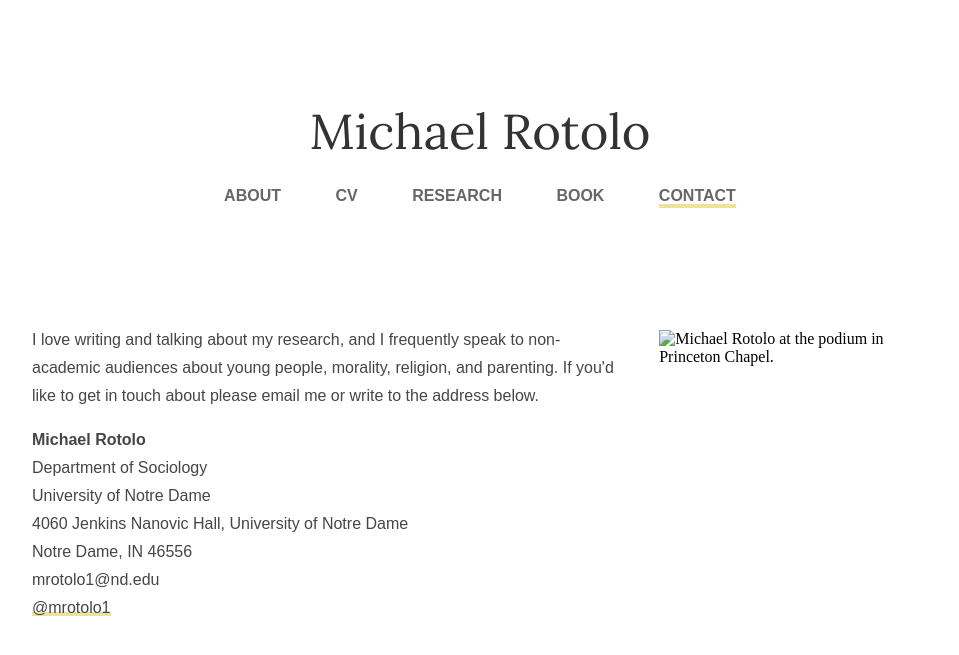
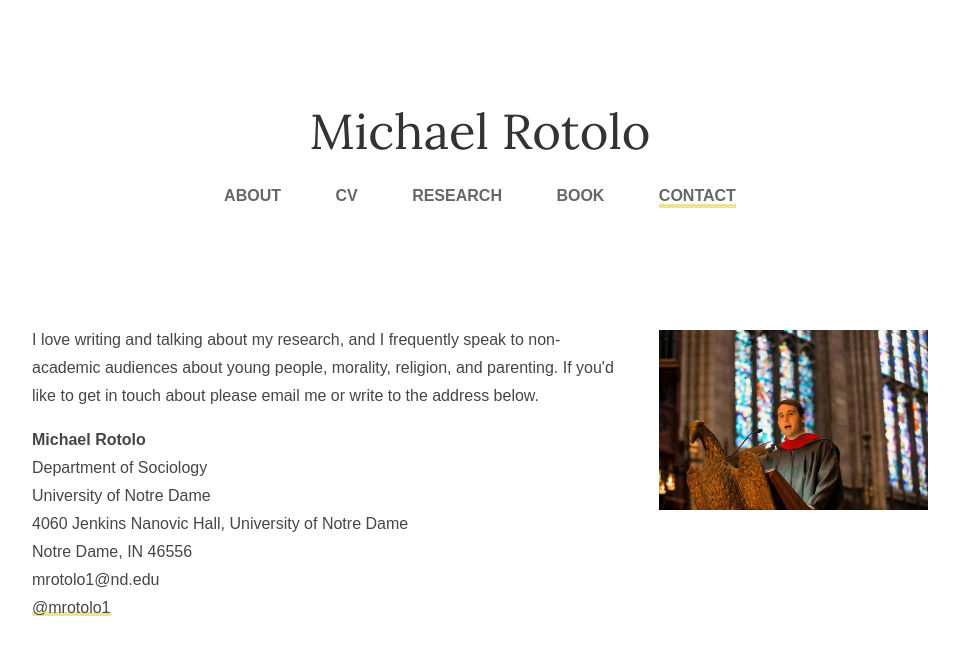
Before and after one commit to michaelrotolo/github.io, a Jekyll site: the page built from contact/index.html, in a window 1280 px wide. Shown: the top 655 px of the page, without its empty margins (160-1119 px from the left). Built offline with Jekyll 4.4.1, drawn with Linux system fonts in a browser that asks for light colours; some web fonts are replaced.

Commit message:
Update index.html

```diff
--- a/contact/index.html
+++ b/contact/index.html
@@ -18,5 +18,5 @@ title: Contact | Michael Rotolo
 </div><!--left-body-->
 
 <div class="right-bar">
-	<img src="images/speaking.jpg" alt="Michael Rotolo at the podium in Princeton Chapel."/>
+	<img src="../images/speaking.jpg" alt="Michael Rotolo at the podium in Princeton Chapel."/>
 </div><!--right-bar-->
```
